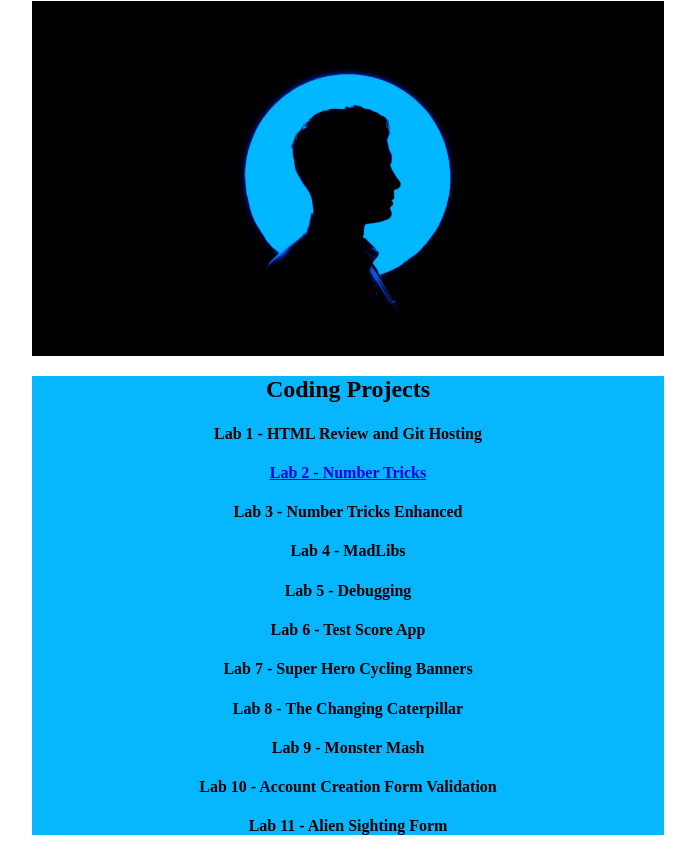
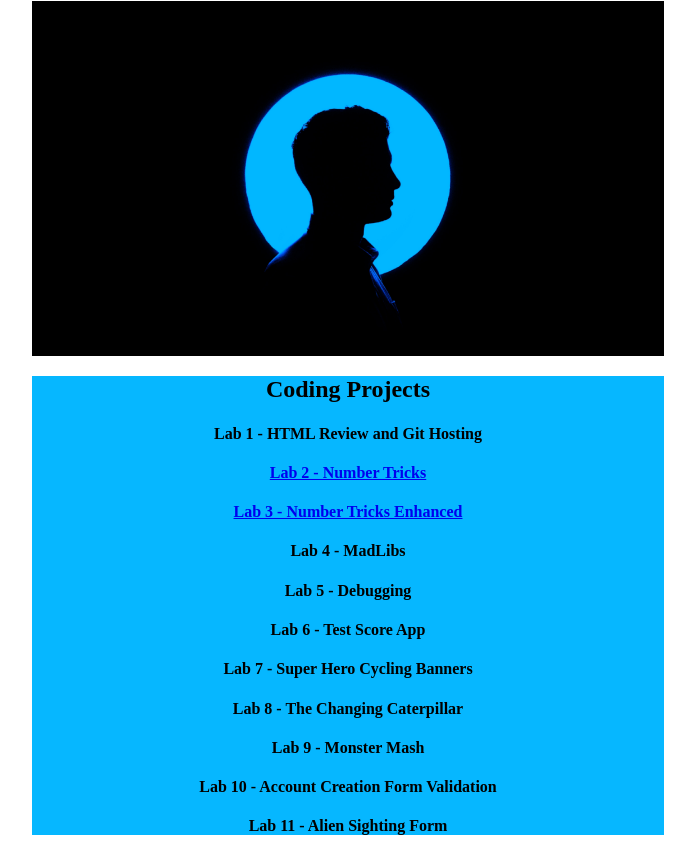
Before and after one commit to Goobacks67/Portfolio, a plain HTML site: page index.html in a window 1280 px wide. Shown: the part 79-936 px from the top of the page, without its empty margins (292-987 px from the left). Drawn offline with Linux system fonts and the light colour scheme.

Commit message:
Update index.html

```diff
--- a/index.html
+++ b/index.html
@@ -22,7 +22,7 @@
             <h2>Coding Projects</h2>
                 <h4>Lab 1 - HTML Review and Git Hosting</h4>
             <h4><a href="JS Chapter 2/index.html">Lab 2 - Number Tricks</a></h4>
-                <h4>Lab 3 - Number Tricks Enhanced</h4>
+            <h4><a href="JS Chapter 3/index.html">Lab 3 - Number Tricks Enhanced</a></h4>
                 <h4>Lab 4 - MadLibs</h4>
                 <h4>Lab 5 - Debugging</h4>
                 <h4>Lab 6 - Test Score App</h4>
```
